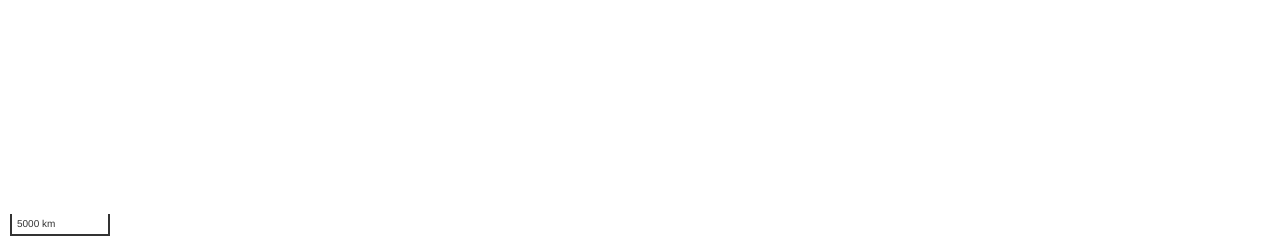
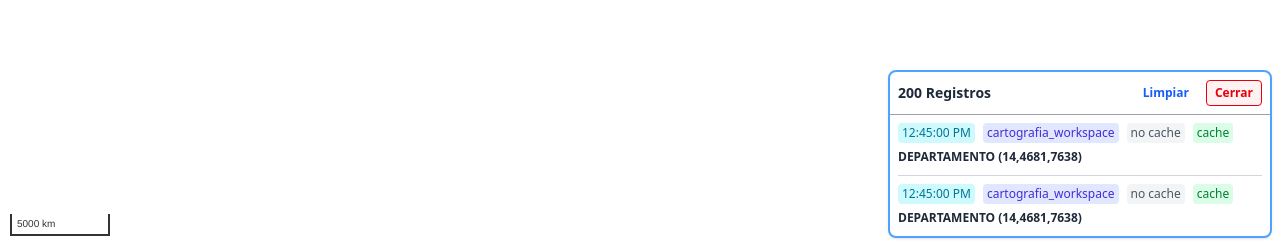
Before and after one commit to DiegoAlessandroMotta/geoserver-viewer, a React (Vite) app in the folder client/: page / in a window 1280 px wide. Shown: the part 554-797 px from the top of the page. Built offline with nearby package versions, Linux system fonts and the light colour scheme; no server answers.

Commit message:
feat: add TileLoggerContainer with log display and controls, and implement LogItem and LogList components

```diff
--- a/client/src/app/App.tsx
+++ b/client/src/app/App.tsx
@@ -2,6 +2,7 @@ import { MapContainer } from '@/features/map/MapContainer'
 import { LayerContextProvider } from '@/shared/context/layer/LayerContextProvider'
 import { SidebarContainer } from '@/features/sidebar/SidebarContainer'
 import { GeoserverConfigProvider } from '@/shared/context/geoserver-config/GeoserverConfigProvider'
+import { TileLoggerContainer } from '@/features/tile-logger/TileLoggerContainer'
 
 export const App = () => {
   return (
@@ -10,6 +11,7 @@ export const App = () => {
         <MapContainer />
         <SidebarContainer />
       </LayerContextProvider>
+      <TileLoggerContainer />
     </GeoserverConfigProvider>
   )
 }
--- a/client/src/features/tile-logger/TileLoggerContainer.tsx
+++ b/client/src/features/tile-logger/TileLoggerContainer.tsx
@@ -1,7 +1,24 @@
+import { Button } from '@/shared/components/Button'
+import { Card } from '@/shared/components/Card'
+import { LogList } from './components/LogList'
+
 export const TileLoggerContainer = () => {
   return (
-    <>
-      <p>TileLoggerContainer component</p>
-    </>
+    <Card className="fixed bottom-2 right-2 w-96">
+      <header className="p-2 flex justify-between items-center border-b border-b-zinc-400">
+        <p className="font-semibold text-sm text-gray-800">{200} Registros</p>
+
+        <div className="flex items-center gap-2">
+          <Button variant="ghost" size="sm" className="font-semibold">
+            Limpiar
+          </Button>
+          <Button variant="danger" size="sm" className="font-semibold">
+            Cerrar
+          </Button>
+        </div>
+      </header>
+
+      <LogList />
+    </Card>
   )
 }
--- /dev/null
+++ b/client/src/features/tile-logger/components/LogItem.tsx
@@ -0,0 +1,30 @@
+export const LogItem = () => {
+  return (
+    <li className="py-2 flex flex-col border-b last:border-b-0 border-b-gray-300">
+      <div className="flex gap-2">
+        <span className="text-xs font-medium bg-cyan-100 text-cyan-700 rounded py-0.5 px-1">
+          {/* show real log timestamp */}
+          {new Date().toLocaleTimeString()}
+        </span>
+        <span className="text-xs font-medium bg-indigo-100 text-indigo-700 rounded py-0.5 px-1">
+          {/* show real tile log workspace */}
+          cartografia_workspace
+        </span>
+        {/* render each badge depending on the cache result for the tile log */}
+        <span className="text-xs font-medium bg-gray-100 text-gray-600 rounded py-0.5 px-1">
+          no cache
+        </span>
+        <span className="text-xs font-medium bg-green-100 text-green-700 rounded py-0.5 px-1">
+          cache
+        </span>
+      </div>
+
+      <div>
+        <span className="text-xs font-semibold text-gray-800">
+          {/* show real layer name and tile position (z,x,y)*/}
+          DEPARTAMENTO (14,4681,7638)
+        </span>
+      </div>
+    </li>
+  )
+}
--- /dev/null
+++ b/client/src/features/tile-logger/components/LogList.tsx
@@ -0,0 +1,16 @@
+import { LogItem } from './LogItem'
+
+export const LogList = () => {
+  // if (/* if logs are empty then show this message */) {
+  //   return (
+  //     <div className="text-xs text-gray-400 py-2">No hay registros aún</div>
+  //   )
+  // }
+
+  return (
+    <ul className="flex flex-col px-2 max-h-72 overflow-auto">
+      <LogItem />
+      <LogItem />
+    </ul>
+  )
+}
```
Also changed, not shown: client/src/features/tile-logger/context/TileLogggerContext.tsx (added).
